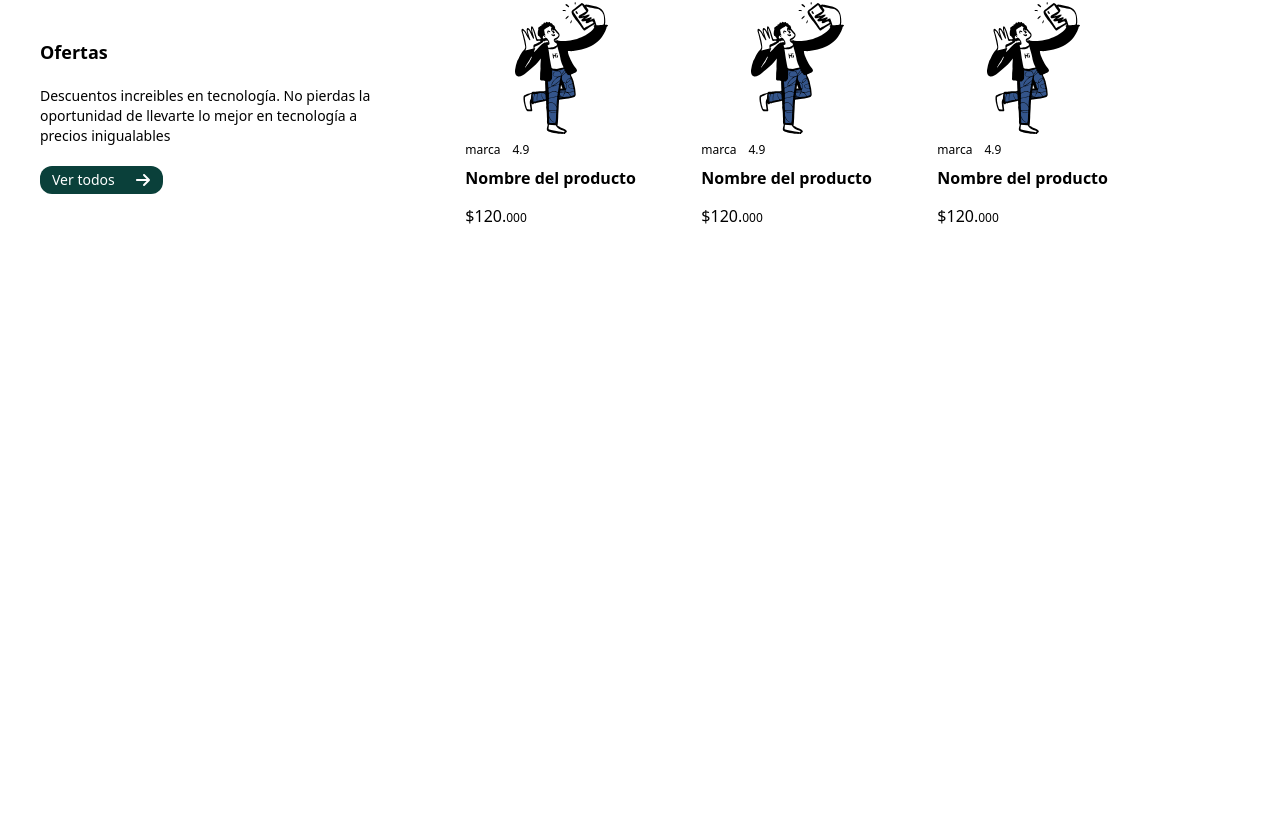
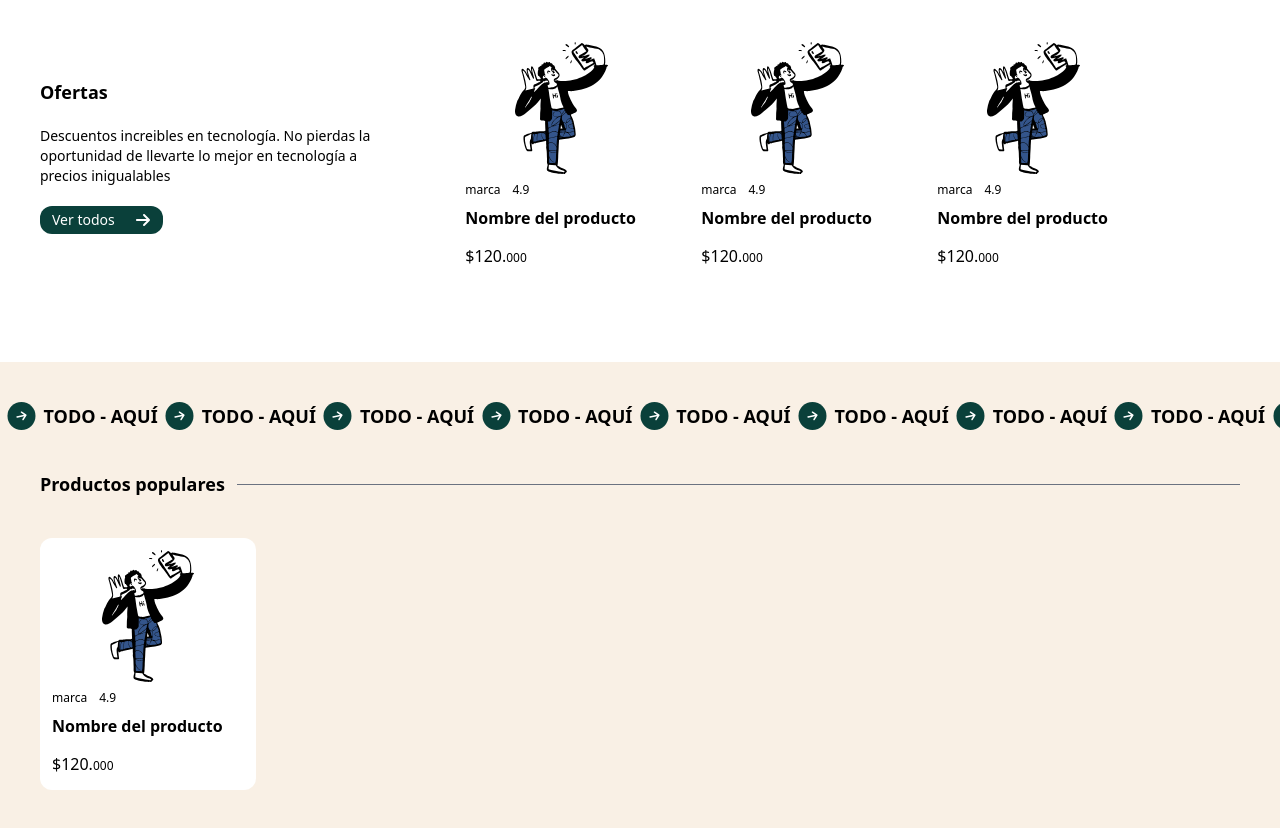
Before and after one commit to JahirMM/primeTechFrontend, a Next.js app: page / in a window 1280 px wide. Shown: the part 1398-2226 px from the top of the page. Before the commit the page ends 1680 px from the top, so only its background shows below. Built offline with nearby package versions, Linux system fonts and the light colour scheme.

Commit message:
feat(PopularProductsSection): finish the styles

```diff
--- a/src/app/(main)/page.tsx
+++ b/src/app/(main)/page.tsx
@@ -1,6 +1,7 @@
 import Hero from "@/home/components/hero/Hero";
+import PopularProductsSection from "@/home/components/popularProductsSection/PopularProductsSection";
 import RecentSection from "@/home/components/recentSection/RecentSection";
-import SalesSection from "@/home/salesSection/SalesSection";
+import SalesSection from "@/home/components/salesSection/SalesSection";
 
 export default function Home() {
   return (
@@ -8,6 +9,7 @@ export default function Home() {
       <Hero />
       <RecentSection />
       <SalesSection />
+      <PopularProductsSection />
     </>
   );
 }
--- /dev/null
+++ b/src/home/components/popularProductsSection/PopularProductsSection.tsx
@@ -0,0 +1,27 @@
+import React from "react";
+import Marquee from "../Marquee";
+import ProductItem from "@/share/components/ProductItem";
+
+function PopularProductsSection() {
+  return (
+    <section className="bg-sectionColor py-10">
+      <Marquee />
+      <div className="mt-10 px-10">
+        <header className="flex gap-3 items-center">
+          <h2 className="text-lg font-bold whitespace-nowrap">Productos populares</h2>
+          <span className="h-[1px] bg-gray-500 w-full block"></span>
+        </header>
+        <ul
+          className="mt-10 w-full overflow-auto flex gap-5"
+          aria-label="Lista de productos recientes"
+        >
+          <li>
+            <ProductItem />
+          </li>
+        </ul>
+      </div>
+    </section>
+  );
+}
+
+export default PopularProductsSection;
--- a/src/home/salesSection/SalesSection.tsx
+++ b/src/home/components/salesSection/SalesSection.tsx
@@ -3,7 +3,7 @@ import ProductItem from "@/share/components/ProductItem";
 
 function SalesSection() {
   return (
-    <section className="p-10 bg-white flex flex-col gap-5 md:flex-row md:items-center">
+    <section className="p-10 mb-10 mt-10 bg-white flex flex-col gap-5 md:flex-row md:items-center">
       <header className="md:w-[50%]">
         <h2 className="text-lg font-bold">Ofertas</h2>
         <p className="mb-5 mt-5 text-sm text-pretty">
```
